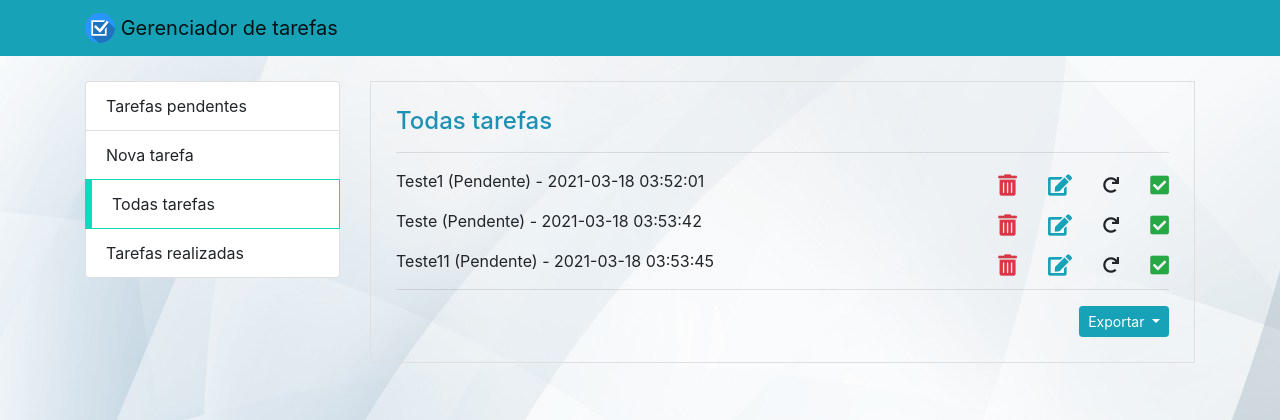
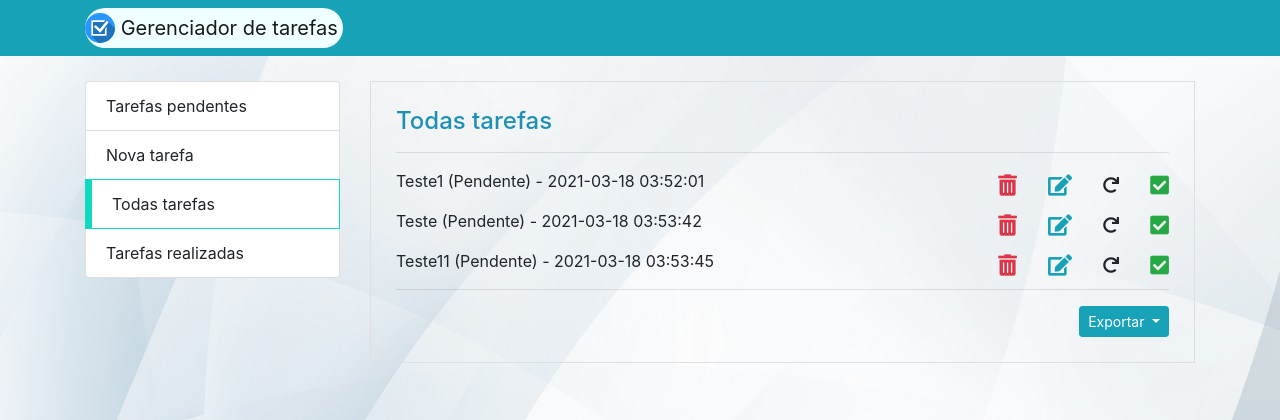
Before and after one commit to gabrielp10/Lista-de-tarefas_PHP, a PHP site: page /todas_tarefas.php in a window 1280 px wide. Shown: the top 420 px of the page. Run offline with PHP 8.4, Linux system fonts and the light colour scheme; data comes from the database, SQL or seed files in the repository; some libraries are stand-ins or nearby versions.

Commit message:
Mudancas no front-end

```diff
--- a/Lista De Tarefas - Public/assets/css/estilo.css
+++ b/Lista De Tarefas - Public/assets/css/estilo.css
@@ -15,6 +15,16 @@ li.list-group-item.active {
 	background-color: #fff;
 	border-color: #0fdabf;
     border-left:solid 7px #0fdabf;
+}
+
+.titulo{
+	border-radius: 30px;
+	background-color:azure  !important;
+	padding-right: 5px;
+}
+
+.titulo:hover{
+	background-color:#17a2b8  !important;
 }
 
 
@@ -78,11 +88,11 @@ selected:hover {
 	background-color: rgb(21, 21, 124);
 }
 
-excelcolor:hover {
+.excelcolor:hover {
 	background-color: #5cb85c !important;
 }
 
-csvcolor:hover {
+.csvcolor:hover {
 	background-color: #5bc0de !important;
 }
 
--- a/Lista De Tarefas - Public/assets/navbar.php
+++ b/Lista De Tarefas - Public/assets/navbar.php
@@ -14,7 +14,7 @@
 
 		<nav class="navbar navbar-light bg-info">
 			<div class="container">
-				<a class="navbar-brand" href="index.php">
+				<a class="navbar-brand titulo" href="index.php">
 					<img src="assets/img/tarefas.svg" width="30" height="30" class="d-inline-block align-top" alt="">
 					Gerenciador de tarefas
 				</a>
```
